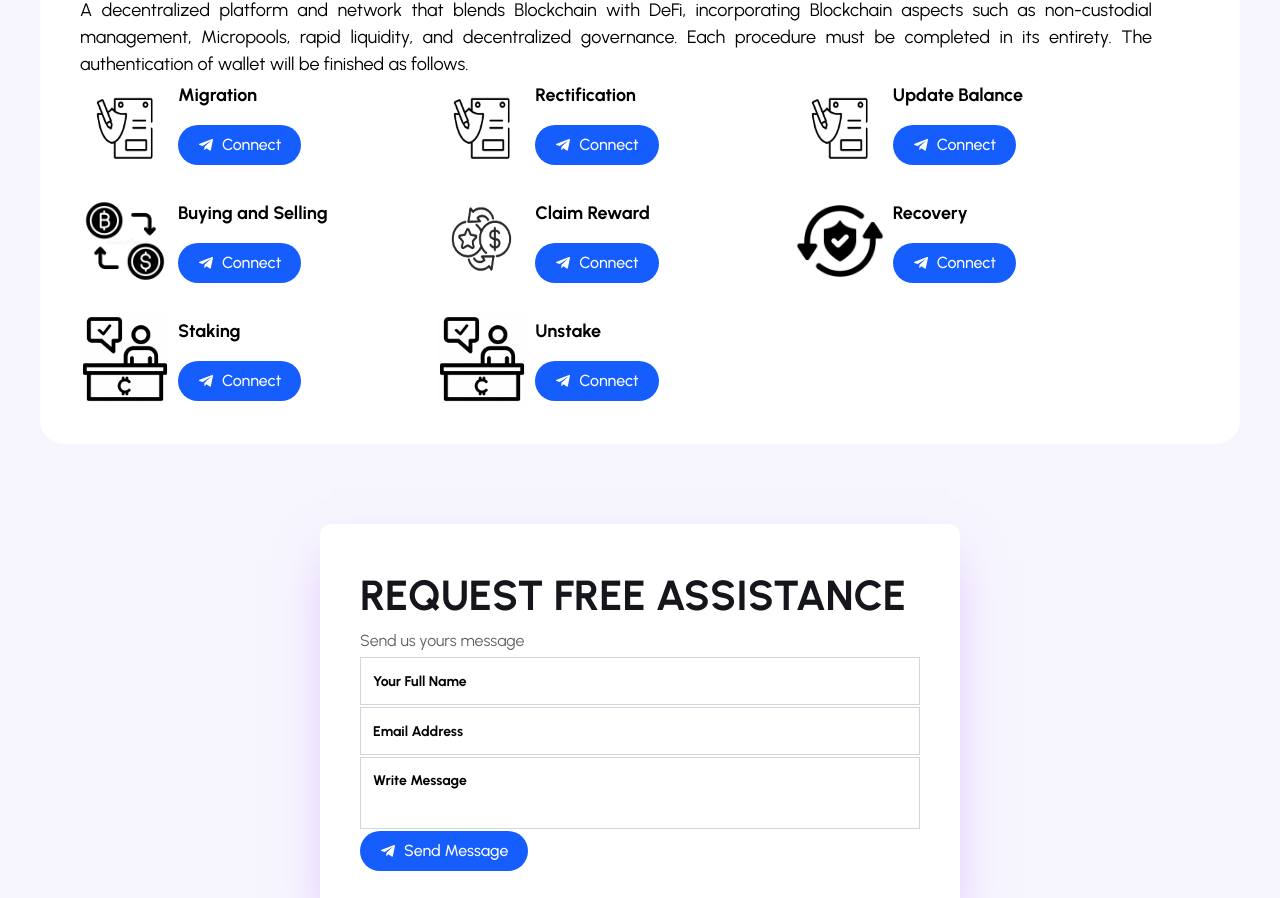
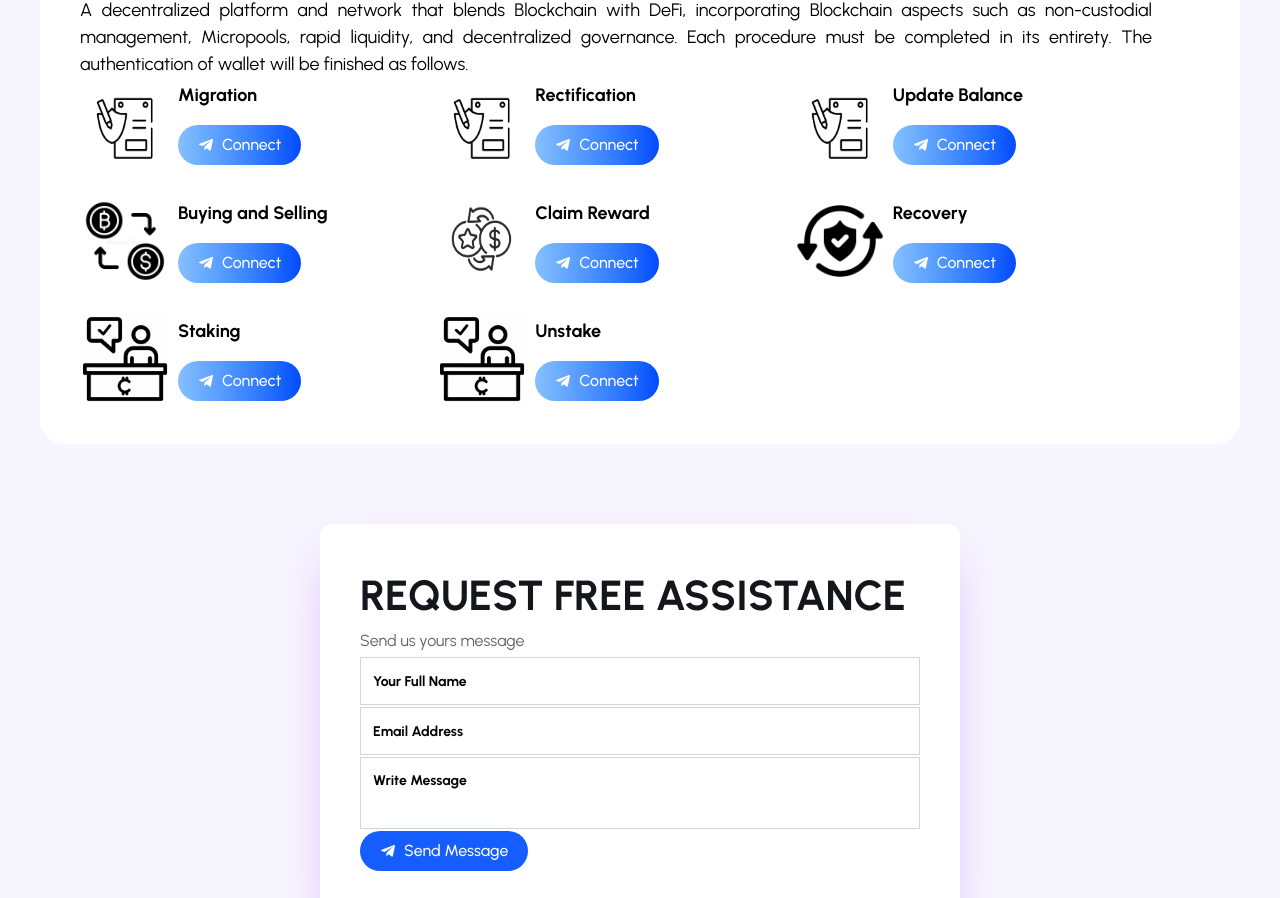
Before and after one commit to Yungflashh/weg3, a React (Vite) app: page / in a window 1280 px wide. Shown: the part 1138-2036 px from the top of the page. Built offline with nearby package versions, Linux system fonts and the light colour scheme; a web font is replaced by a local one.

Commit message:
link nav button

```diff
--- a/src/components/Card.jsx
+++ b/src/components/Card.jsx
@@ -6,7 +6,7 @@ const Card = ({icon_image,text,btn_icon,btn_text}) => {
         <img className=' w-[90px] h-[90px]' src={icon_image} alt="" />
         <div className='grid gap-4'>
             <p className=' text-[18px] font-[700]'>{text}</p>
-            <button className=' w-[max-content] flex items-center justify-center gap-2 bg-blue-600 py-2 px-5 rounded-3xl text-white font-medium'>
+            <button className=' w-[max-content] flex items-center justify-center gap-2 bg-gradient-to-r from-[#85C0FF] to-[#034afd] py-2 px-5 rounded-3xl text-white font-medium hover:'>
               {btn_icon} {btn_text}
               </button>
         </div>
--- a/src/components/static/Header/Header.jsx
+++ b/src/components/static/Header/Header.jsx
@@ -1,15 +1,15 @@
 import React from 'react'
 import { PiWalletFill } from "react-icons/pi";
 import wallet_logo from "../../../assets/wallet_logo.jpg"
-
+import { Link } from "react-router-dom";
 
 const Header = () => {
   return (
-    <div className='header-container flex justify-between p-5 '>
+    <div className='header-container flex justify-between p-5 bg-white'>
         <div className="logo-div">
-
+        <Link to='manual'>
         <button className='flex justify-center items-center border-2 border-gray-200 px-4 py-2 rounded-3xl gap-1 urbanist text-[14px]'> <PiWalletFill color='#45E8FF'/> Connect Wallet</button>
-
+        </Link>
 
         </div>
 
```
